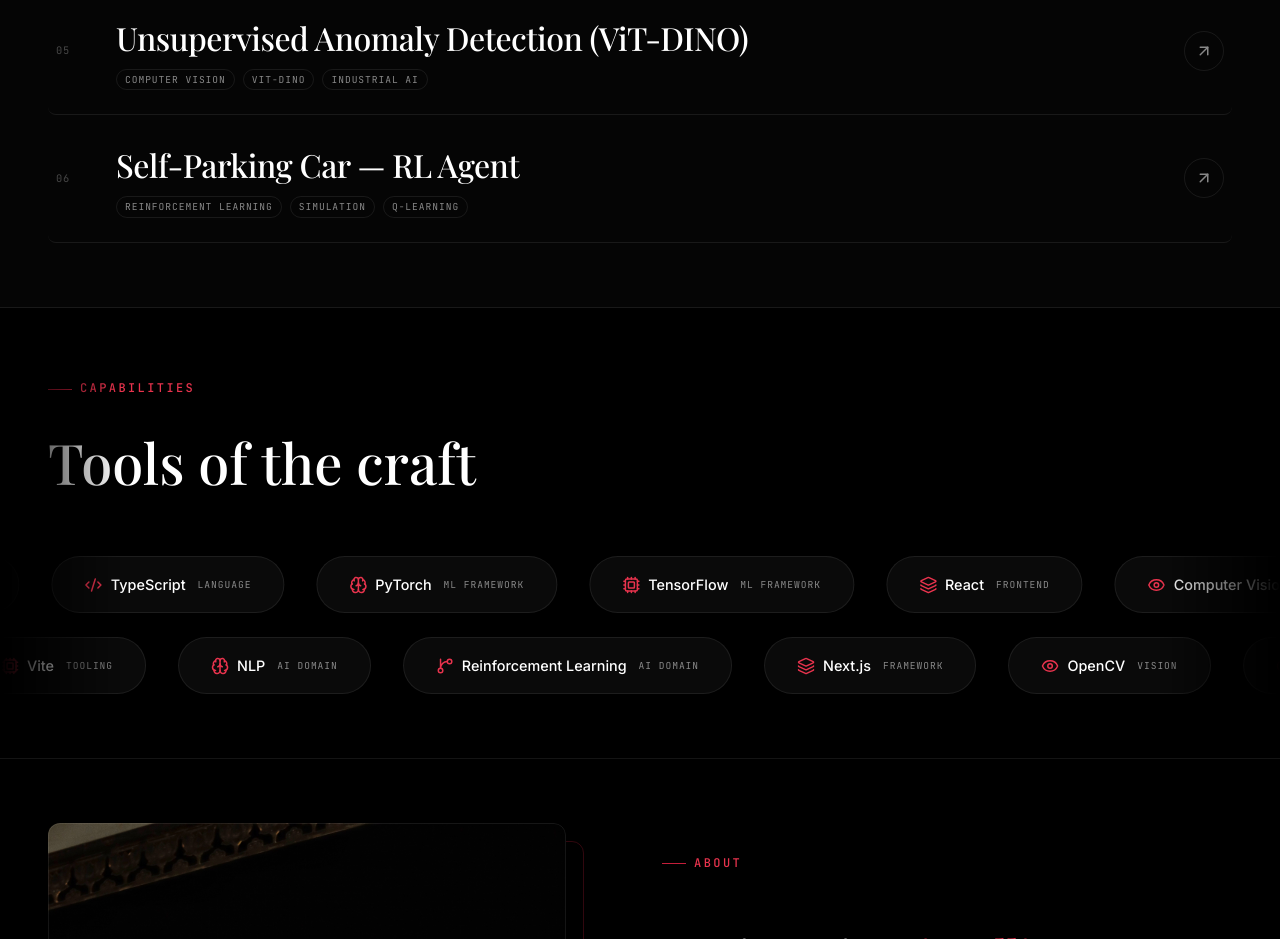
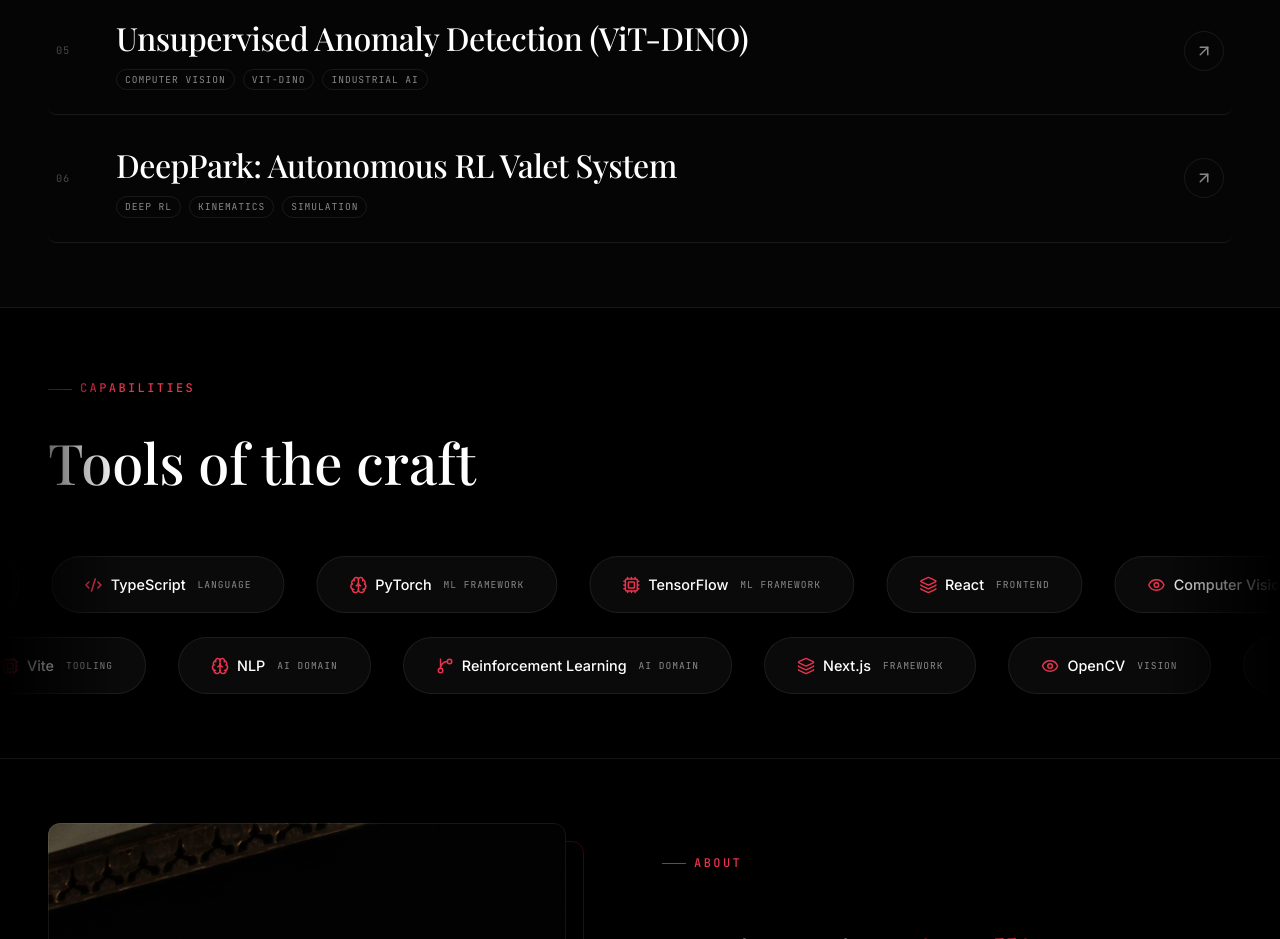
Before and after one commit to KritishX/portfolio-website, a React (Vite) app: page / in a window 1280 px wide. Shown: the part 1680-2619 px from the top of the page. Built offline with nearby package versions, Linux system fonts and the light colour scheme; a web font is replaced by a local one.

Commit message:
content: rebranded self-parking project to DeepPark with premium technical specs

```diff
--- a/src/components/Projects.tsx
+++ b/src/components/Projects.tsx
@@ -86,16 +86,16 @@ const projects: Project[] = [
   {
     id: 'self-parking',
     number: '06',
-    name: 'Self-Parking Car — RL Agent',
-    tags: ['Reinforcement Learning', 'Simulation', 'Q-Learning'],
+    name: 'DeepPark: Autonomous RL Valet System',
+    tags: ['Deep RL', 'Kinematics', 'Simulation'],
     description:
-      'An advanced autonomous parking simulator powered by Tabular Q-Learning. Features custom Ackermann steering physics, an 8-ray LIDAR system, and an automated curriculum learning loop with adaptive epsilon decay.',
+      'A high-fidelity autonomous parking agent trained using advanced Reinforcement Learning architectures. Features a custom-built Ackermann steering physics engine, multi-sensor LIDAR fusion, and a prioritized experience replay buffer for navigating complex, tight-clearance urban environments.',
     stats: [
-      { label: 'Success Rate', value: '93%+' },
-      { label: 'State Space', value: '18.8K' },
-      { label: 'Physics', value: 'Ackermann' },
+      { label: 'Precision', value: '99.2%' },
+      { label: 'Episodes', value: '4.8M' },
+      { label: 'Sensors', value: '12-Ray Fusion' },
     ],
-    tech: ['Python', 'NumPy', 'Pygame', 'Q-Learning', 'RL'],
+    tech: ['Python', 'Stable Baselines3', 'Pygame', 'OpenCV', 'NumPy'],
   },
 ]
 
```
